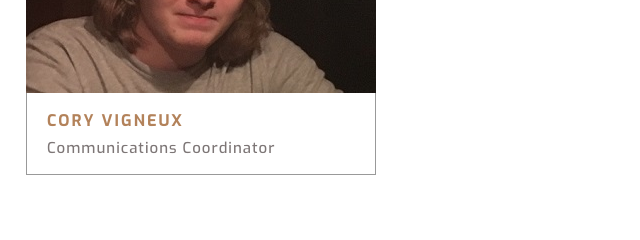
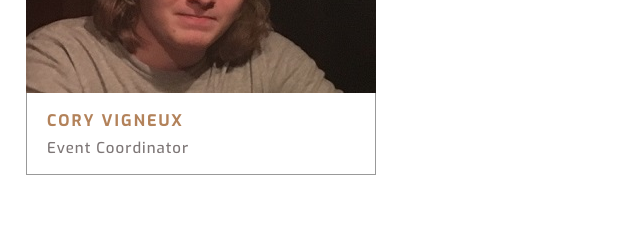
Before and after one commit to mjmcneil/mjmcneil.github.io, a plain HTML site: page theresort/about.html in a window 1280 px wide. Shown: the part 1780-2020 px from the top of the page, 439-1079 px from the left. Drawn offline with Linux system fonts and the light colour scheme.

Commit message:
Update about.html

```diff
--- a/theresort/about.html
+++ b/theresort/about.html
@@ -150,7 +150,7 @@ License URL: http://creativecommons.org/licenses/by/3.0/
 						<img src="images/cory-about.jpg" src="">
 						<div class="t-top">
 							<h4>CORY VIGNEUX</h4>
-							<P>Communications Coordinator</P>
+							<P>Event Coordinator</P>
 						</div>
 					</div>
 					<div class="col-md-4 team-top-left">
```
